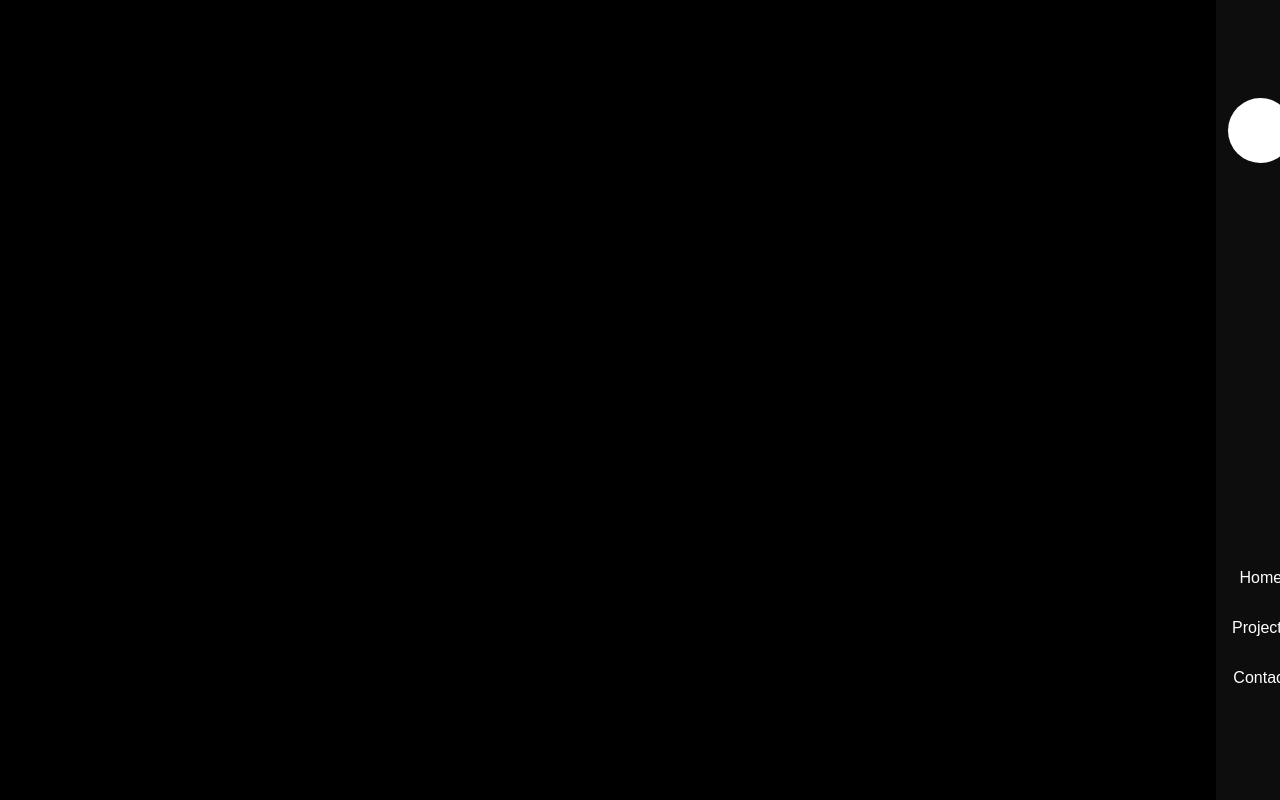
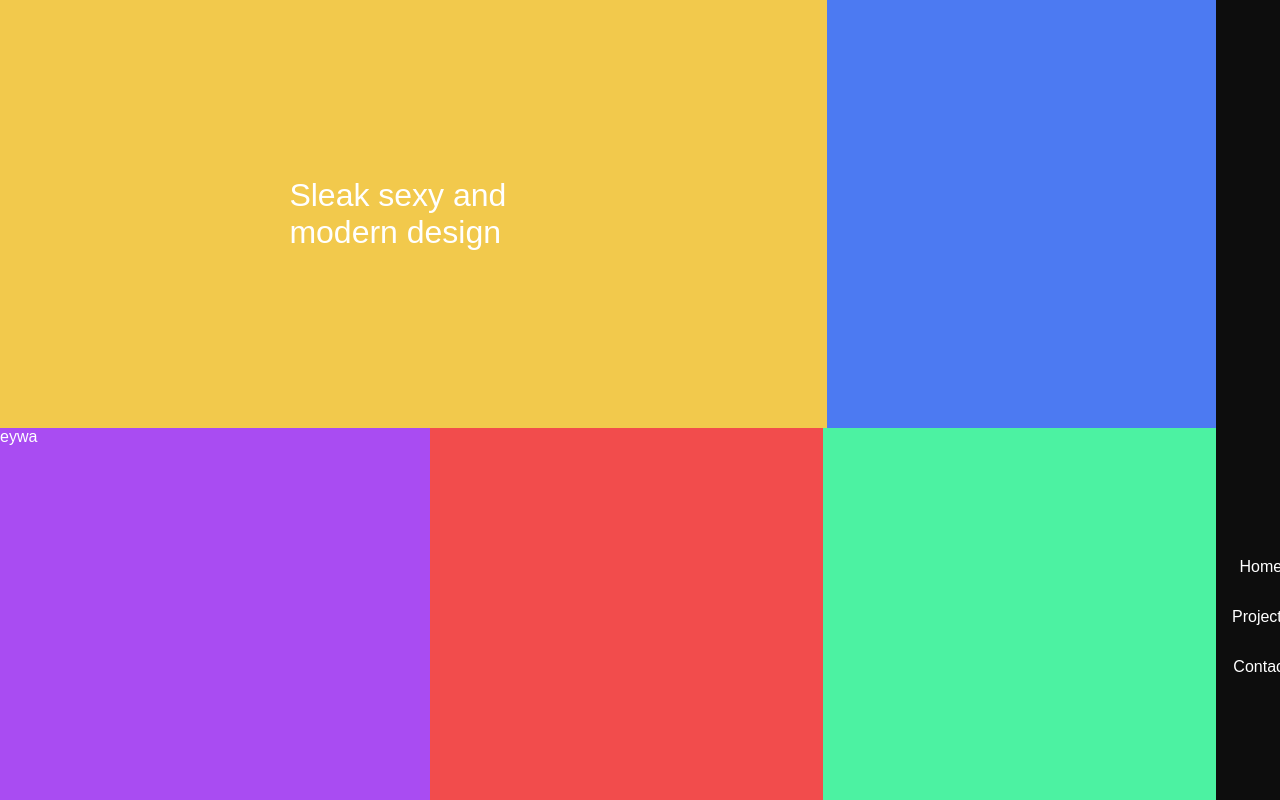
Before and after one commit to redzn/Project-Mod, a plain HTML site: page index.html in a window 1280 px wide. Shown: the top 800 px of the page. Drawn offline with Linux system fonts and the light colour scheme.

Commit message:
Bestandjes Thuis

```diff
--- a/index.html
+++ b/index.html
@@ -8,8 +8,25 @@
   <body>
     <div class="wrapper">
       <div class="leftColumn">
-        <div class="Container">
-
+        <div class="row">
+          <div class="box1">
+            <div class="boxContent1">
+              <p>
+                Sleak sexy and modern design
+              </p>
+            </div>
+          </div>
+          <div class="box2">
+          </div>
+        </div>
+        <div class="row">
+          <div class="box4">
+            eywa
+          </div>
+          <div class="box5">
+          </div>
+          <div class="box6">
+          </div>
         </div>
       </div>
       <div class="rightColumn">
--- a/master.css
+++ b/master.css
@@ -2,6 +2,7 @@
   margin:0;
   padding: 0;
   font-family: sans-serif;
+  font-size: 1em;
 }
 
 html {
@@ -19,15 +20,54 @@ li {
 }
 
 .wrapper {
-  justify-content: center;
   display: flex;
   height: 100vh;
 }
 
 .leftColumn {
   display: flex;
-  width: 95%;
-  background-color: black;
+  flex-grow: 1;
+  align-items: stretch;
+  flex-direction: column;
+}
+
+.row {
+  flex-grow: 1;
+  display: flex;
+  flex-direction: row;
+}
+
+.box1 {
+  flex-grow: 1;
+  background-color: #F2C94C;
+  display: flex;
+  align-items: center;
+  justify-content: center;
+}
+
+.box2 {
+  flex-grow: 1;
+  background-color: #4C7AF2;
+}
+
+.box4 {
+  flex-grow: 1;
+  background-color: #A94CF2;
+}
+
+.box5 {
+  flex-grow: 1;
+  background-color: #F24C4C;
+}
+
+.box6 {
+  flex-grow: 1;
+  background-color: #4CF2A2;
+}
+
+.boxContent1 {
+  font-size: 2em;
+  max-width: 30%;
 }
 
 /*RechterColumn*/
@@ -53,6 +93,7 @@ li {
 }
 
 .logoTop {
+  display: none;
   height: 65px;
   width: 65px;
   border-radius: 100%;
```
